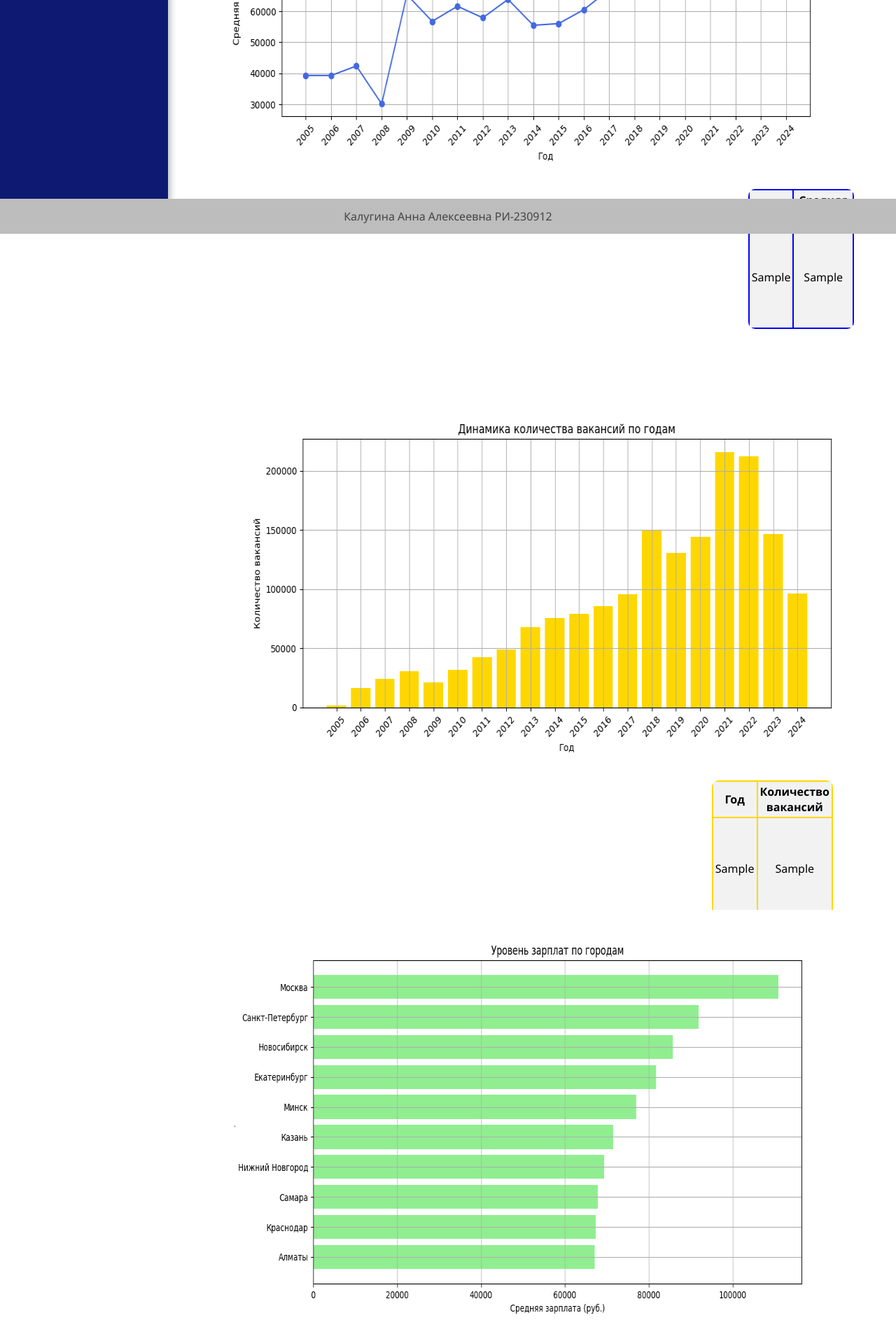
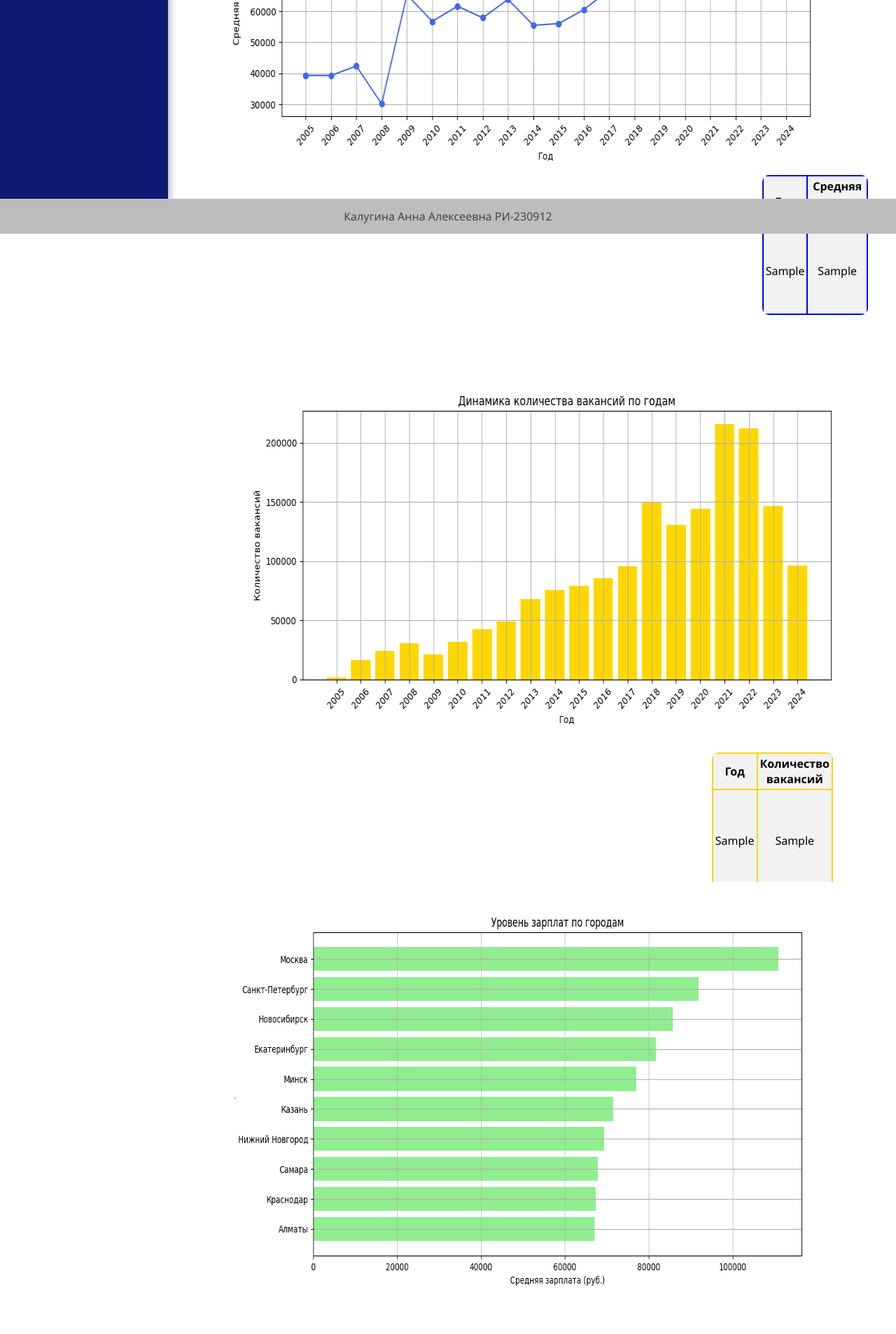
Before and after one commit to kalugina05/Django-project, a Django app: page /general_statistics in a window 1280 px wide. Shown: the part 466-2372 px from the top of the page at 70% size. Run offline with Django 5.2, Linux system fonts and the light colour scheme; tables that the repository leaves empty hold one stand-in row (values such as "Sample post").

Commit message:
Правки

```diff
--- a/djangoProject/main/static/main/css/index.css
+++ b/djangoProject/main/static/main/css/index.css
@@ -208,10 +208,10 @@ footer {
 
 .table1 {
     float: right;
+    padding: 0;
     border-collapse: collapse;
     width: 15%;
     height: 200px;
-    margin: 20px;
     border-radius: 10px;
     overflow: hidden;
 }
@@ -234,7 +234,7 @@ th {
 }
 
 .gr1 {
-    margin-right: 10px;
+    margin-right: -30px;
     margin-top: 160px;
     margin-left: 20px;
 }
--- a/djangoProject/main/templates/main/geography.html
+++ b/djangoProject/main/templates/main/geography.html
@@ -19,7 +19,7 @@
             <thead>
                 <tr>
                     <th class="th3">Город</th>
-                    <th class="th3">Средняя зарплата</th>
+                    <th class="th3">Средняя зарплата<br>(руб.)</th>
                 </tr>
             </thead>
             <tbody>
--- a/djangoProject/main/templates/main/relevance.html
+++ b/djangoProject/main/templates/main/relevance.html
@@ -18,7 +18,7 @@
             <thead>
                 <tr>
                     <th class="th1">Год</th>
-                    <th class="th1">Средняя зарплата</th>
+                    <th class="th1">Средняя зарплата<br>(руб.)</th>
                 </tr>
             </thead>
             <tbody>
--- a/djangoProject/main/templates/main/statistics.html
+++ b/djangoProject/main/templates/main/statistics.html
@@ -13,7 +13,7 @@
             <thead>
                 <tr>
                     <th class="th1">Год</th>
-                    <th class="th1">Средняя зарплата</th>
+                    <th class="th1">Средняя зарплата<br>(руб.)</th>
                 </tr>
             </thead>
             <tbody>
@@ -51,7 +51,7 @@
             <thead>
                 <tr>
                     <th class="th3">Город</th>
-                    <th class="th3">Средняя зарплата</th>
+                    <th class="th3">Средняя зарплата<br>(руб.)</th>
                 </tr>
             </thead>
             <tbody>
```
